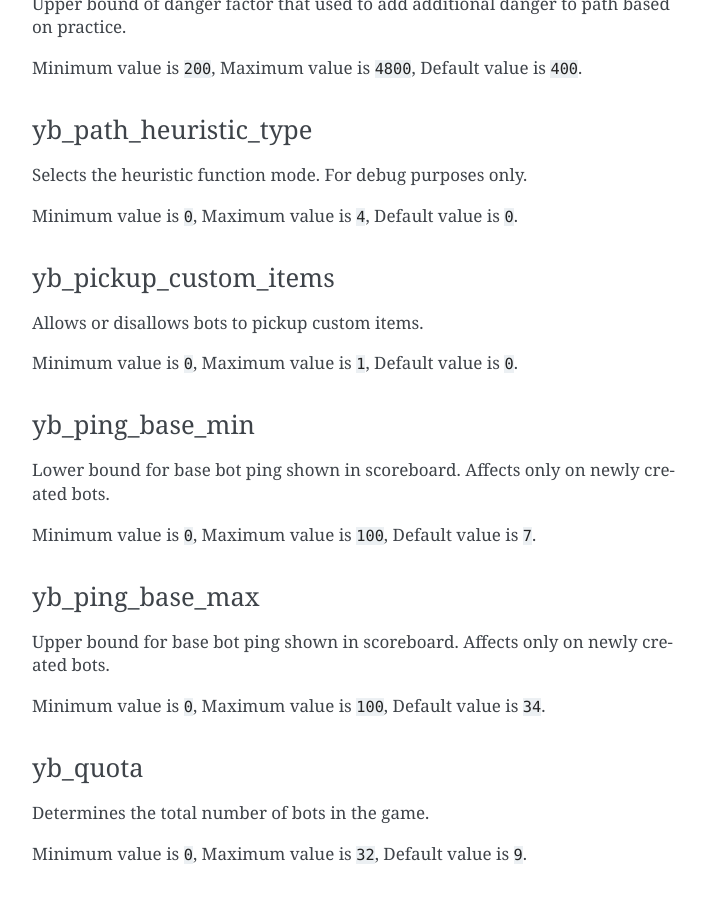
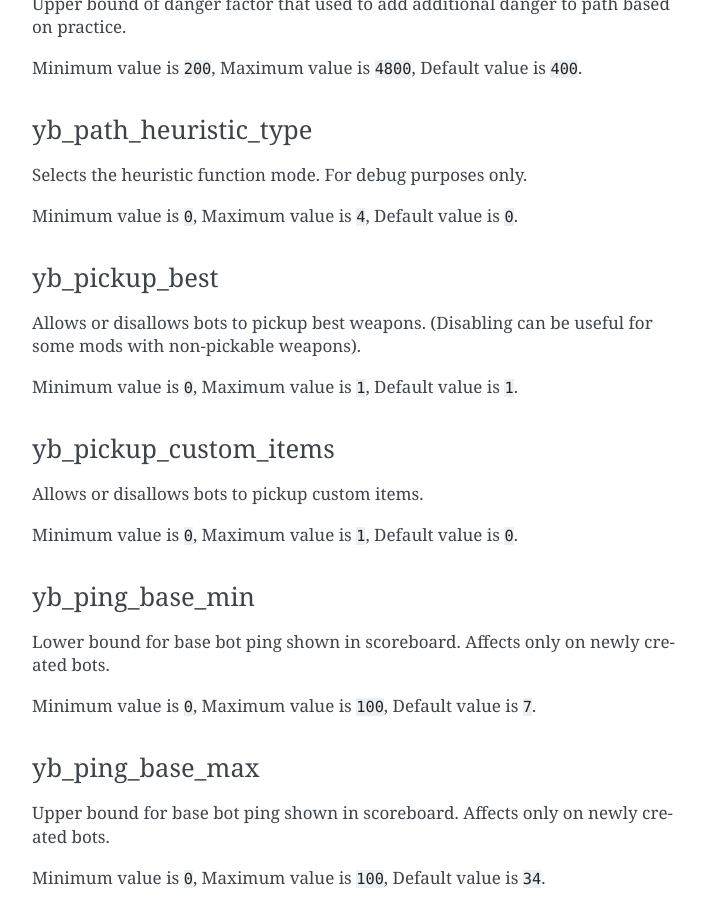
Before and after one commit to yapb/docs, a Sphinx documentation site: the page built from docs/configuring.rst, in a window 1280 px wide and 900 px high, scrolled down 9522 px. Shown: the whole window, without its empty margins (388-1094 px from the left). Built offline with Sphinx 7.4.7, drawn with Linux system fonts in a browser that asks for light colours.

Commit message:
configuring: added yb_pickup_best cvar description

```diff
--- a/docs/configuring.rst
+++ b/docs/configuring.rst
@@ -442,6 +442,13 @@ Selects the heuristic function mode. For debug purposes only.
 Minimum value is ``0``, Maximum value is ``4``, Default value is ``0``.
 
 
+yb_pickup_best
+--------------------------------
+
+Allows or disallows bots to pickup best weapons. (Disabling can be useful for some mods with non-pickable weapons).
+
+Minimum value is ``0``, Maximum value is ``1``, Default value is ``1``.
+
 yb_pickup_custom_items
 --------------------------------
 
```
